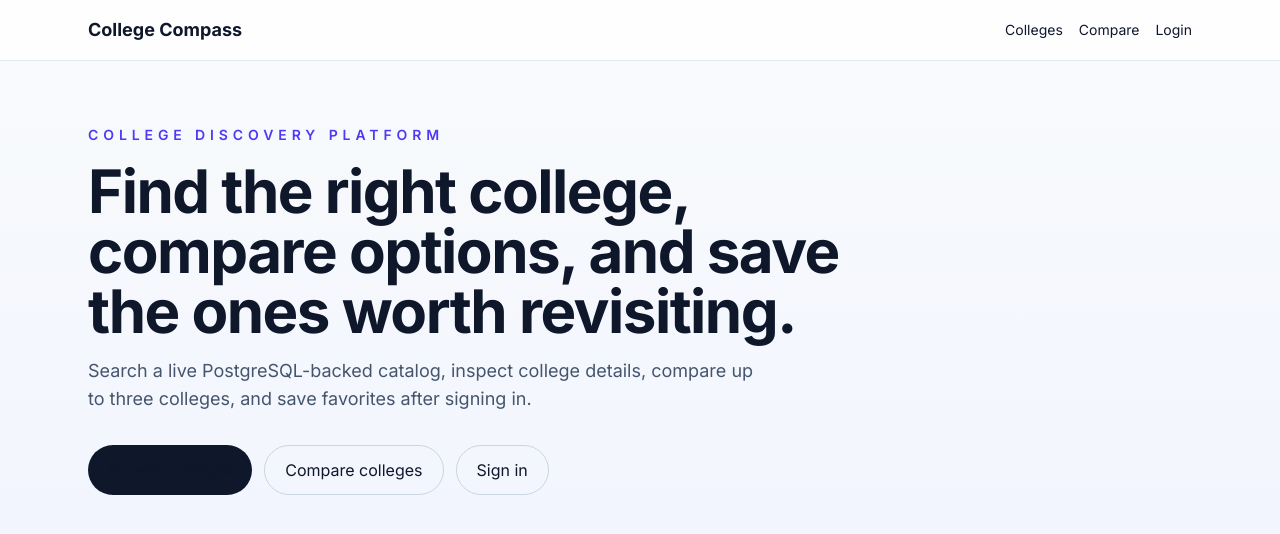
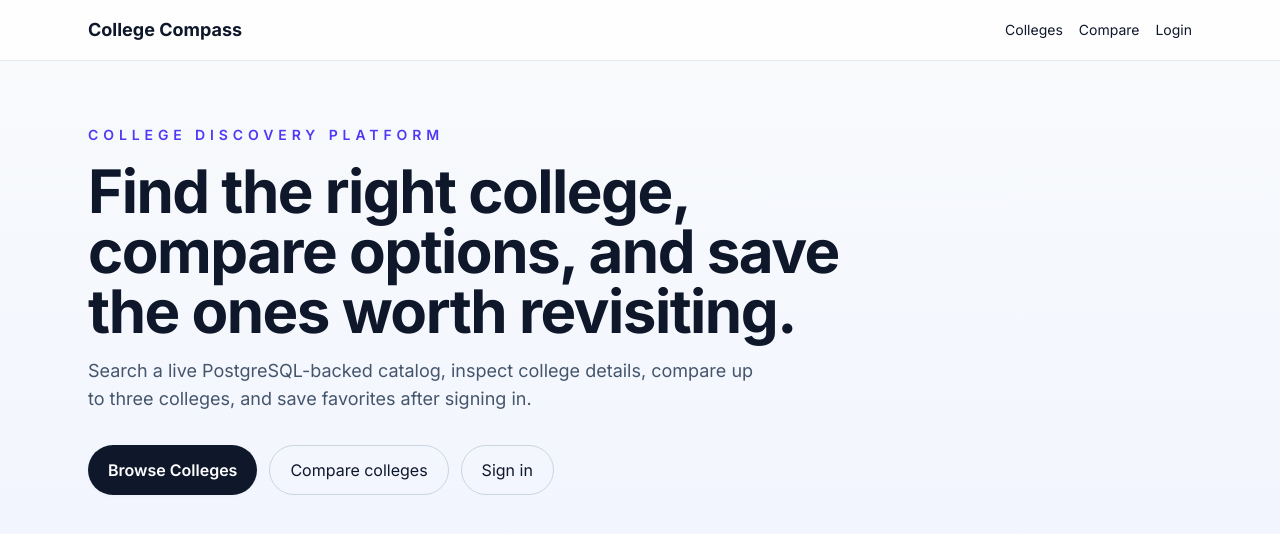
Before and after one commit to YLaxmikanth/college-compass, a Next.js app: page / in a window 1280 px wide. Shown: the top 534 px of the page. Built offline with nearby package versions, Linux system fonts and the light colour scheme.

Commit message:
fix: homepage browse button text

```diff
--- a/app/page.tsx
+++ b/app/page.tsx
@@ -17,8 +17,11 @@ export default function HomePage() {
           </p>
         </div>
         <div className="flex flex-wrap gap-3">
-          <Link href="/colleges" className="rounded-full bg-slate-900 px-5 py-3 text-white">
-            Browse colleges
+          <Link
+            href="/colleges"
+            className="inline-flex items-center justify-center rounded-full bg-slate-900 px-5 py-3 text-white font-semibold shadow-sm shadow-slate-200/30 hover:bg-slate-800"
+          >
+            <span className="text-white">Browse Colleges</span>
           </Link>
           <Link href="/compare" className="rounded-full border border-slate-300 px-5 py-3">
             Compare colleges
```
